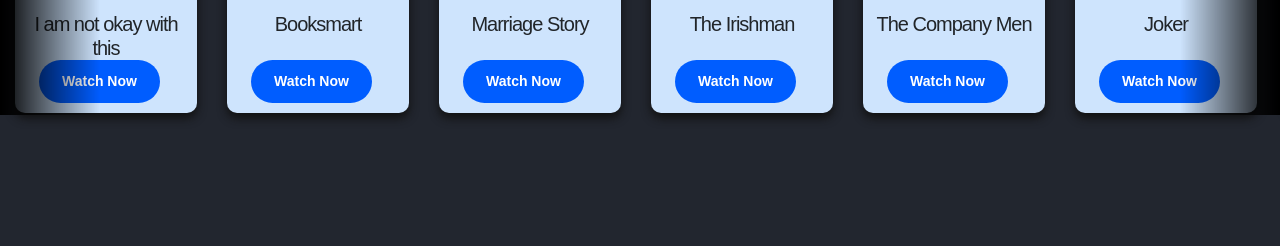
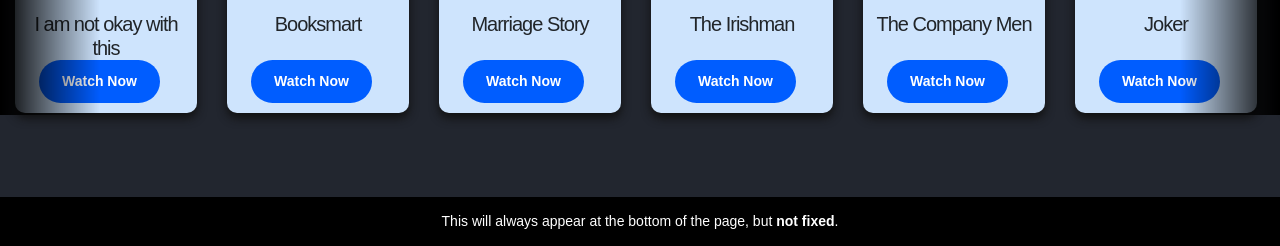
Before and after one commit to alvinalzali/webpro-son, a plain HTML site: page index.html in a window 1280 px wide. Shown: the part 3025-3271 px from the top of the page. Before the commit the page ends 3188 px from the top, so only its background shows below. Drawn offline with nearby package versions, Linux system fonts and the light colour scheme.

Commit message:
adding footer

```diff
--- a/index.html
+++ b/index.html
@@ -278,6 +278,9 @@
 </body>
 <footer>
 
+
+    <div class="footer-copyright ">This will always appear at the bottom of the page, but <strong>not fixed</strong>.
+    </div>
 </footer>
 
 </html>
--- a/resource/stylesheets.css
+++ b/resource/stylesheets.css
@@ -474,5 +474,20 @@ button{
   position: absolute;
   bottom: 0;
   margin-bottom: 10px;
+}
+
+footer {
+  position: relative;
+  right: 0;
+  bottom: 0;
+  left: 0;
+  margin-top: 5%;
+  padding: 1rem;
+  background-color: black;
+  text-align: center;
+}
+
+footer .footer-copyright {
+  color: #fff;
 
 }
```
